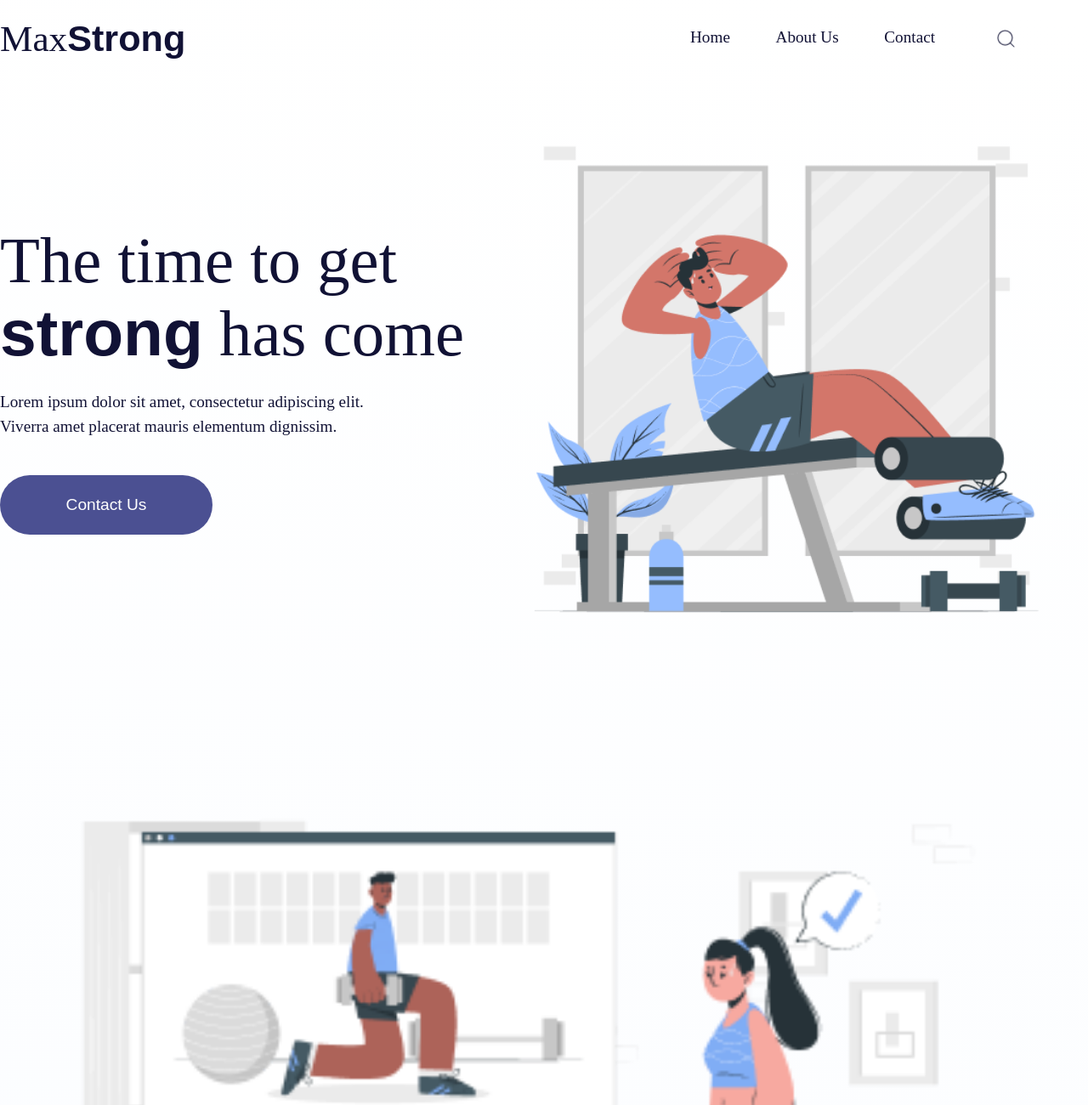
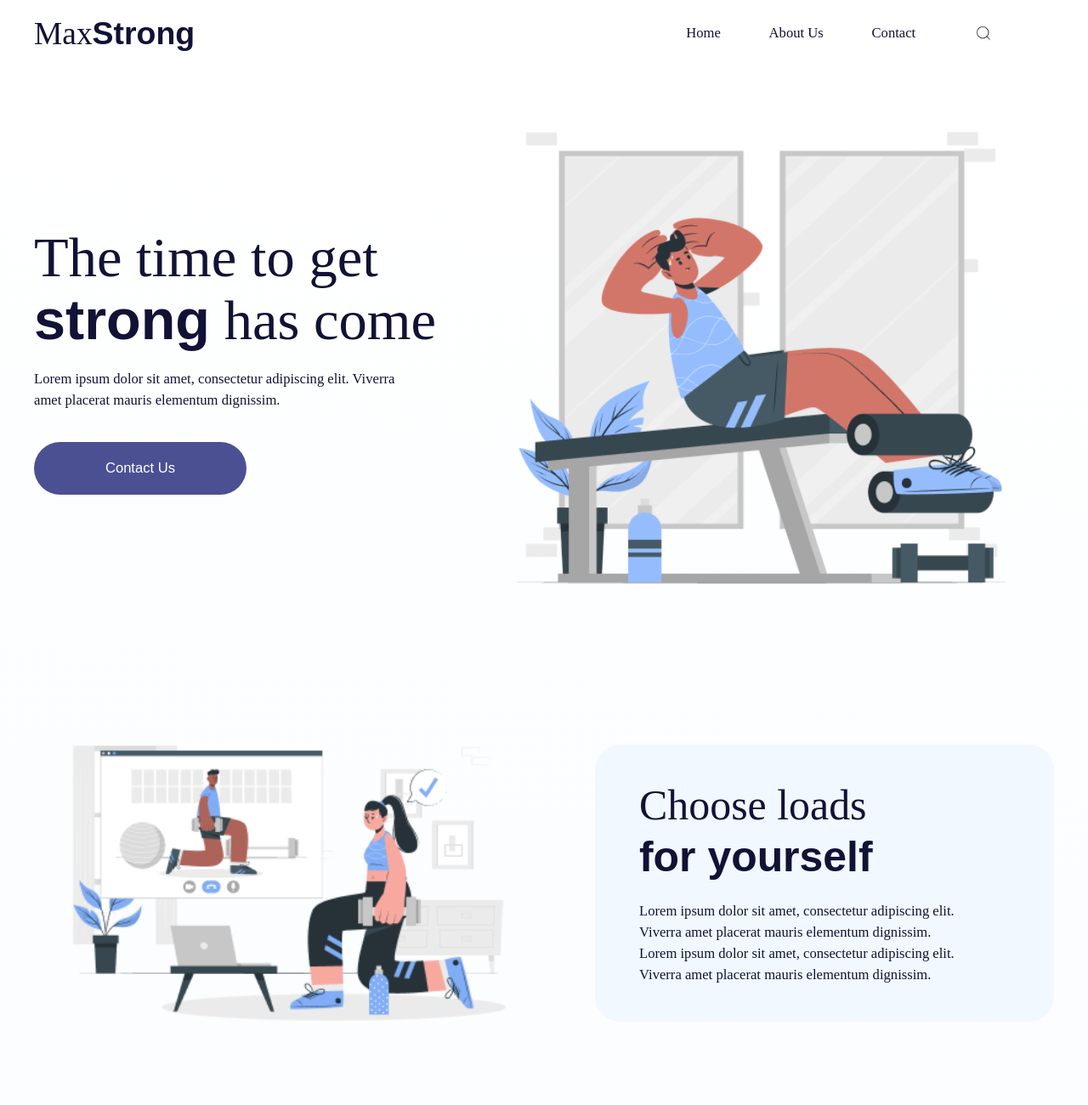
Before and after one commit to ShamilUmaev/Max-Strong, a plain HTML site: page index.html in a window 1280 px wide. Shown: the top 1300 px of the page at 85% size. Drawn offline with Linux system fonts and the light colour scheme.

Commit message:
adjusted the positions in the choose-loads-section for desktop-version

```diff
--- a/styles.css
+++ b/styles.css
@@ -76,14 +76,17 @@ img {
 .choose-loads-text-container {
     text-align: left;
     background-color: #F2F8FF;
-    padding: 3.5rem 2.5rem 3.5rem 2rem;
+    padding: 3.5rem 0 3.5rem 2rem;
     margin: 3rem 0;
 }
 .choose-loads-text-container h2 {
     font-size: 4.8rem;
     line-height: 5.8rem;
-    width: 90%;
+    width: 75%;
     margin-bottom: 2rem;
+}
+.choose-loads-text-container p {
+    width: 95%;
 }
 .trainer-section {
     background: linear-gradient(99.85deg, #BAD5FF 0%, #6487BF 100%);
@@ -198,10 +201,11 @@ input[type="text"] {
 
 @media only screen and (min-width: 992px) {
     body, html {
-        font-size: 75%;
+        font-size: 65%;
     }
     .page-container {
-        max-width: 1400px;
+        max-width: 1200px;
+        margin: 0 auto;
     }
     header {
         justify-content: space-between;
@@ -223,8 +227,8 @@ input[type="text"] {
         margin: 0;
     }
     .desktop-only img {
-        width: 25px;
-        height: 25px;
+        width: 20px;
+        height: 20px;
     }
     .time-to-get-strong-section {
         display: flex;
@@ -240,4 +244,17 @@ input[type="text"] {
     .time-to-get-strong-text-container p {
         width: 85%;
     }
+    .choose-loads-section img {
+        width: 50%;
+    }
+    .choose-loads-section {
+        display: flex;
+        justify-content: space-between;
+        align-items: center;
+    }
+    .choose-loads-text-container {
+        width: 45%;
+        padding: 4rem 5rem;
+        border-radius: 30px;
+    }
 }
```
